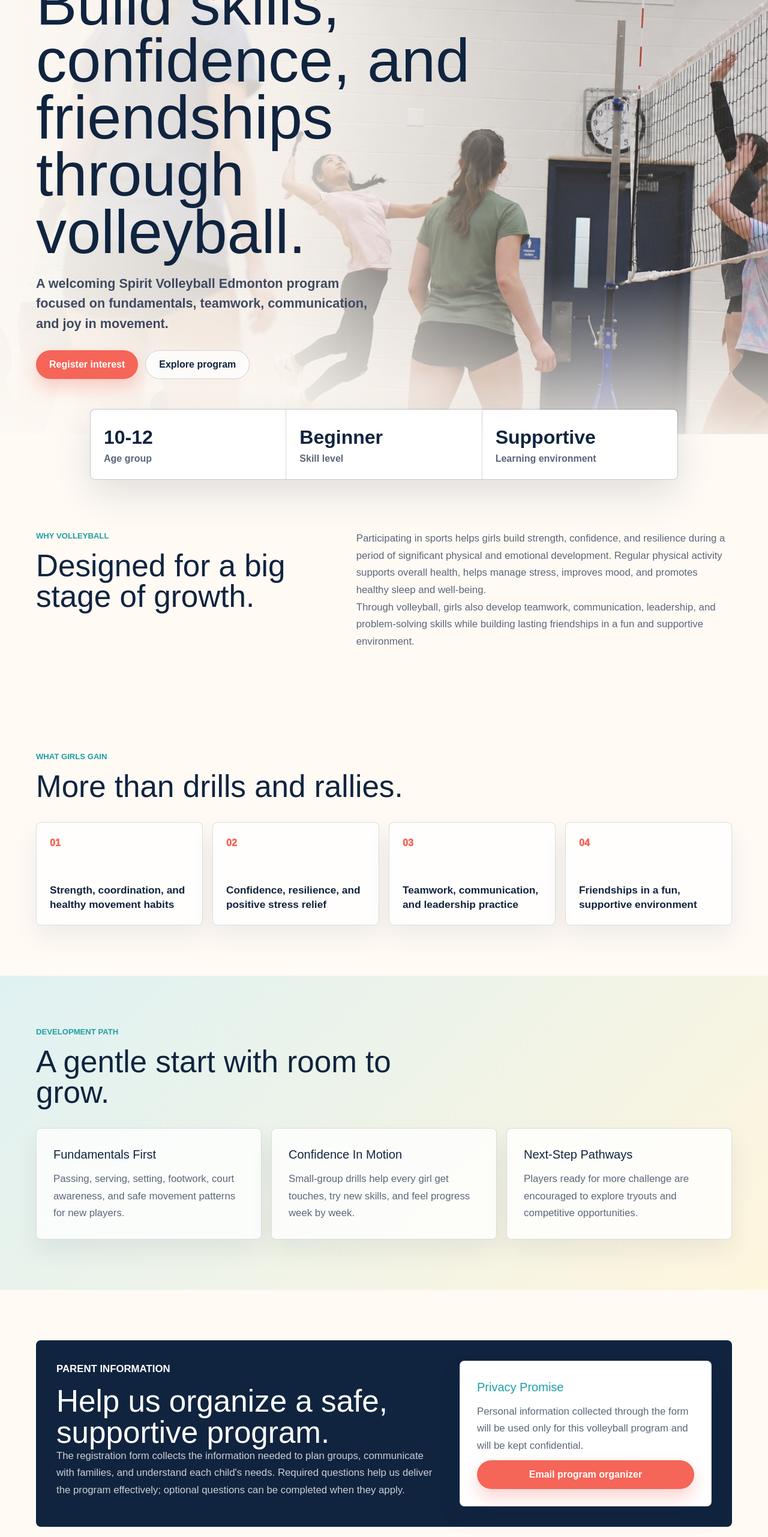
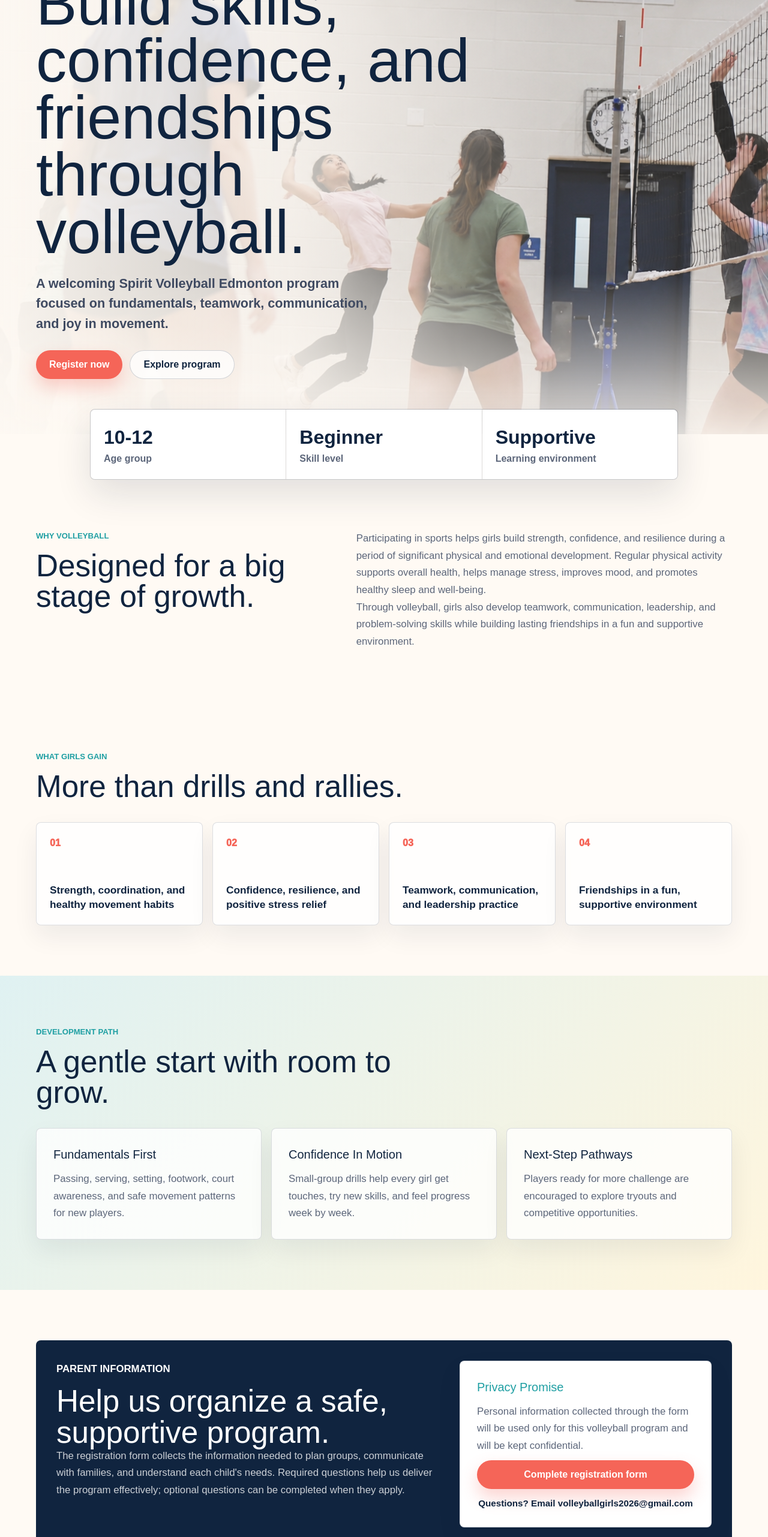
Before and after one commit to kyntrixtech/spirit-volleyball-edmonton, a Next.js app: page / in a window 1280 px wide. Shown: the part 234-2797 px from the top of the page at 60% size. Built offline with nearby package versions, Linux system fonts and the light colour scheme.

Commit message:
Add registration form link

```diff
--- a/app/globals.css
+++ b/app/globals.css
@@ -366,6 +366,20 @@ h2 {
   margin-top: 10px;
 }
 
+.emailLink {
+  display: block;
+  margin-top: 14px;
+  color: var(--navy);
+  font-size: 0.95rem;
+  font-weight: 800;
+  line-height: 1.35;
+  text-align: center;
+}
+
+.emailLink:hover {
+  color: var(--teal);
+}
+
 footer {
   padding: 28px 16px 36px;
   background: #0b1628;
--- a/app/page.tsx
+++ b/app/page.tsx
@@ -55,8 +55,13 @@ export default function Home() {
             teamwork, communication, and joy in movement.
           </p>
           <div className="heroActions">
-            <a className="button primary" href="#register">
-              Register interest
+            <a
+              className="button primary"
+              href="https://forms.cloud.microsoft/r/vjf6Kp2SpV"
+              target="_blank"
+              rel="noreferrer"
+            >
+              Register now
             </a>
             <a className="button secondary" href="#program">
               Explore program
@@ -149,8 +154,16 @@ export default function Home() {
               Personal information collected through the form will be used only
               for this volleyball program and will be kept confidential.
             </p>
-            <a className="button primary full" href="mailto:volleyballgirls2026@gmail.com?subject=Spirit%20Volleyball%20Edmonton%20Program">
-              Email program organizer
+            <a
+              className="button primary full"
+              href="https://forms.cloud.microsoft/r/vjf6Kp2SpV"
+              target="_blank"
+              rel="noreferrer"
+            >
+              Complete registration form
+            </a>
+            <a className="emailLink" href="mailto:volleyballgirls2026@gmail.com?subject=Spirit%20Volleyball%20Edmonton%20Program">
+              Questions? Email volleyballgirls2026@gmail.com
             </a>
           </div>
         </div>
```
Also changed, not shown: 1 other file (tests, documents, lock files or other folders).
